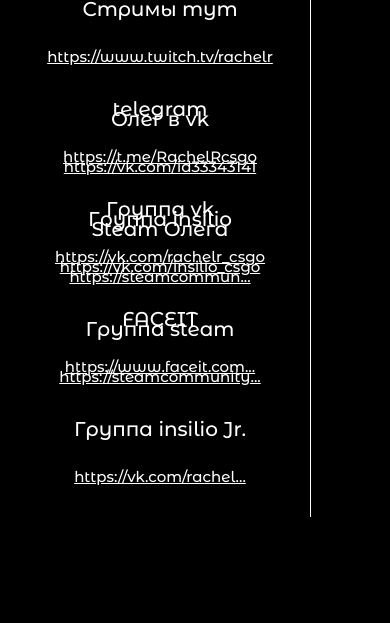
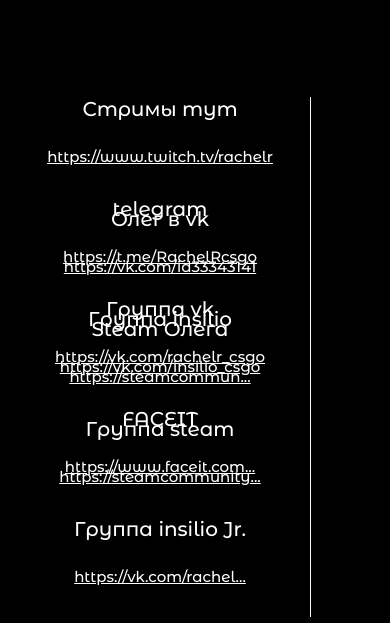
Before and after one commit to Zh-maxim/contacts, a plain HTML site: page index.html in a window 390 px wide. Shown: the part 187-810 px from the top of the page. Drawn offline with Linux system fonts and the light colour scheme.

Commit message:
Update contacts.css

```diff
--- a/contacts.css
+++ b/contacts.css
@@ -362,6 +362,8 @@
         display: block;
     }
     .contactsBlocks{
-    display: block;
+        display: block;
+        margin: 0 auto;
+        margin-top: 100px;
 }
 }
```
